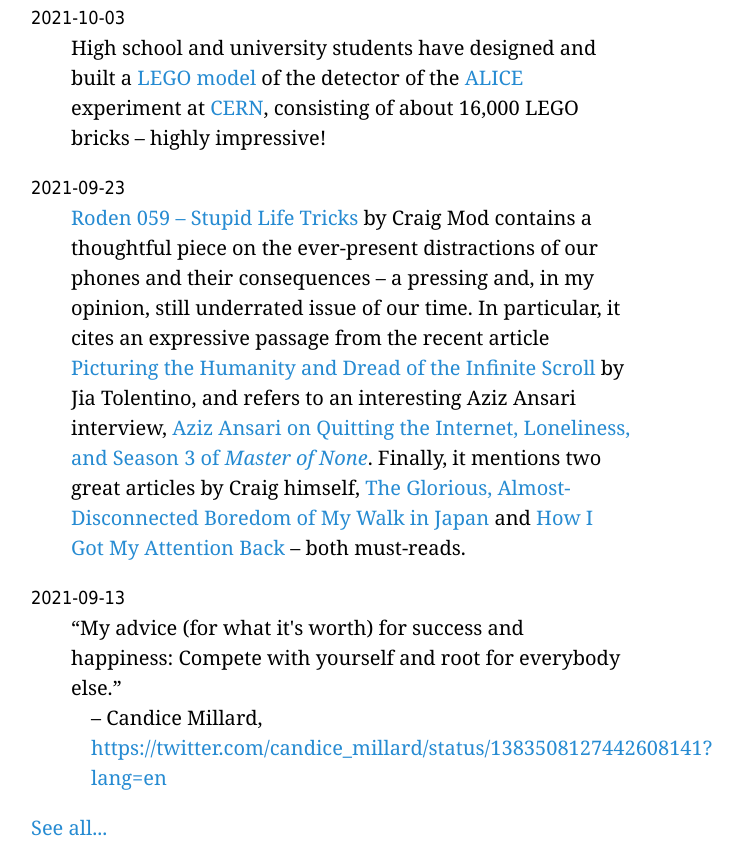
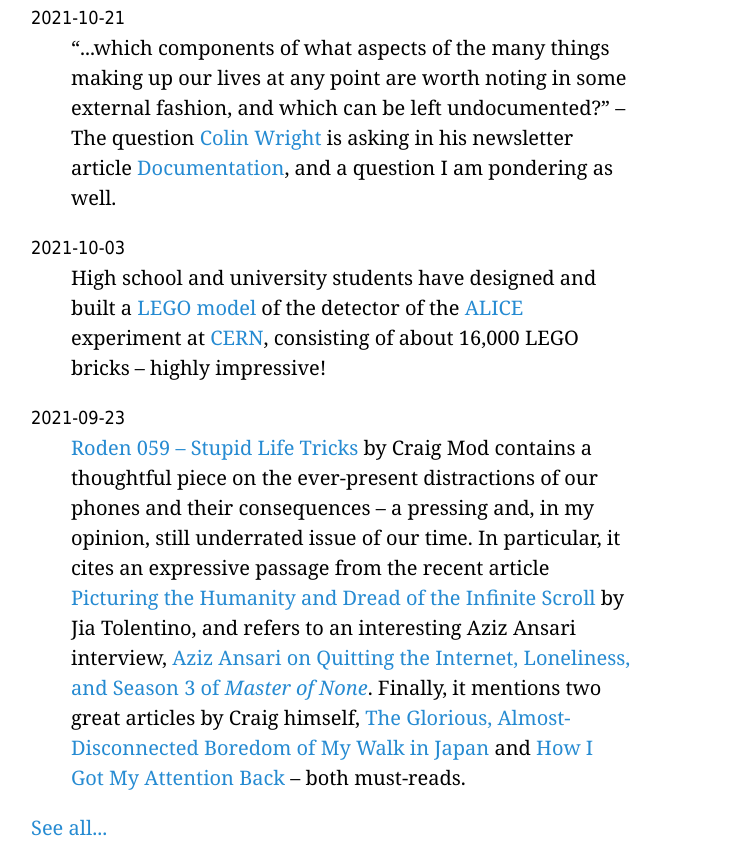
Before and after one commit to thorstenzoeller/thorstenzoeller.github.io, a plain HTML site: page index.html in a window 1280 px wide. Shown: the part 552-1398 px from the top of the page, without its empty margins (309-1052 px from the left). Drawn offline with Linux system fonts and the light colour scheme.

Commit message:
Update 'Finds & Thoughts'

```diff
--- a/index.html
+++ b/index.html
@@ -34,6 +34,17 @@
     <h3>Finds &amp; Thoughts</h3>
 
     <dl>
+      <dt class="date">2021-10-21</dt>
+      <dd>
+        <p>&ldquo;...which components of what aspects of the many things making
+        up our lives at any point are worth noting in some external fashion, and
+        which can be left undocumented?&rdquo; &ndash; The question <a
+        href="https://colin.io/">Colin Wright</a> is asking in his newsletter
+        article <a
+        href="https://www.getrevue.co/profile/colinwright/issues/documentation-819300">Documentation</a>,
+        and a question I am pondering as well.</p>
+      </dd>
+
       <dt class="date">2021-10-03</dt>
       <dd>
         <p>High school and university students have designed and built a <a
@@ -61,17 +72,6 @@
         Glorious, Almost-Disconnected Boredom of My Walk in Japan</a> and <a
         href="https://www.wired.com/2017/01/how-i-got-my-attention-back/">How I
         Got My Attention Back</a> &ndash; both must-reads.</p>
-      </dd>
-
-      <dt class="date">2021-09-13</dt>
-      <dd>
-        <figure class="quote">
-          <blockquote>My advice (for what it's worth) for success and happiness:
-          Compete with yourself and root for everybody else.</blockquote>
-          <figcaption>Candice Millard, <a
-          href="https://twitter.com/candice_millard/status/1383508127442608141?lang=en">
-          https://twitter.com/candice_millard/status/1383508127442608141?lang=en</a></figcaption>
-        </figure>
       </dd>
     </dl>
 
```
Also changed, not shown: finds/index.html (+11 -0 lines).
